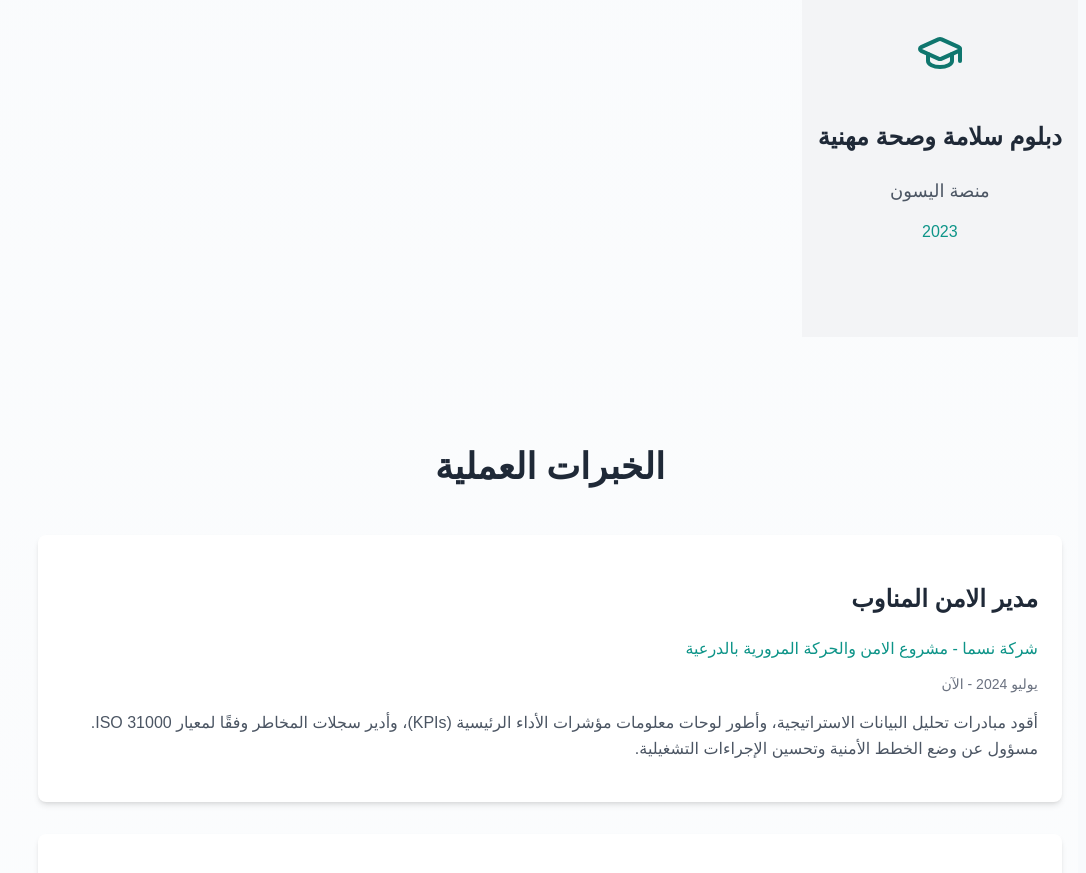
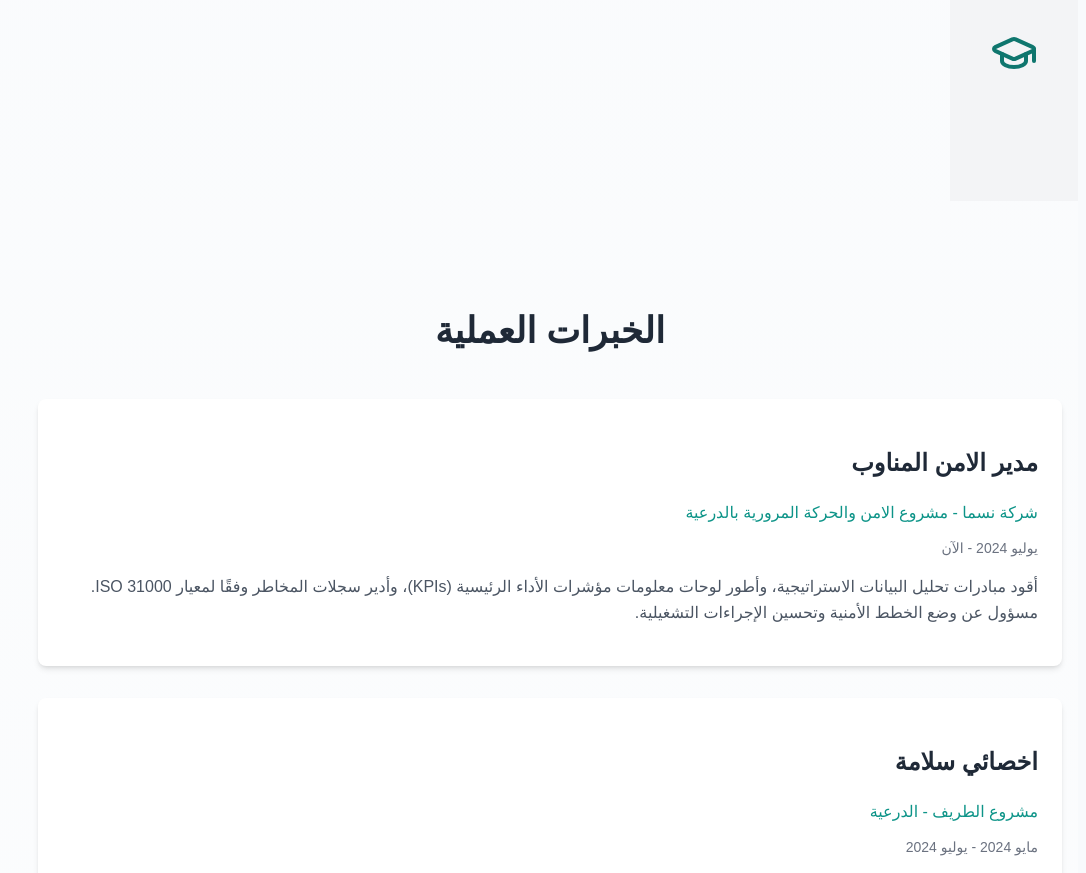
Before and after one commit to 9da9otk/my, a React (Vite) app: page / in a window 1280 px wide. Shown: the part 1301-2174 px from the top of the page, without its empty margins (194-1280 px from the left). Built offline with nearby package versions, Linux system fonts and the light colour scheme; no server answers.

Commit message:
Update constants.ts

```diff
--- a/src/data/constants.ts
+++ b/src/data/constants.ts
@@ -63,14 +63,19 @@ export const aboutText = `
 خبير في تحليل البيانات والتخطيط الاستراتيجي والأمني، أمتلك خبرة تمتد لحوالي 20 عام في دمج التحليلات المتقدمة مع أفضل الممارسات الإدارية لتعزيز الكفاءة التشغيلية وإدارة المخاطر. أتخصص في بناء لوحات معلومات تفاعلية باستخدام Power BI، وتطوير إجراءات التشغيل القياسية (SOPs)، وتطبيق معايير الأمان الدولية مثل ISO 31000. هدفي هو تحويل البيانات إلى رؤى استراتيجية تدعم عملية اتخاذ القرار وتحقق أهداف المؤسسة.
 `;
 
-export const educationData = {
+export const educationData = [
+  {
     degree: "دبلوم جودة",
     university: "اعتماد البورد الامريكي الكندي",
     period: "2025",
+  },
+  {
     degree: "دبلوم سلامة وصحة مهنية",
     university: "منصة اليسون",
     period: "2023",
-};
+  },
+];
+
 
 export const experienceData = [
   {
```
Lines whose indentation alone changed are shown as unchanged.
